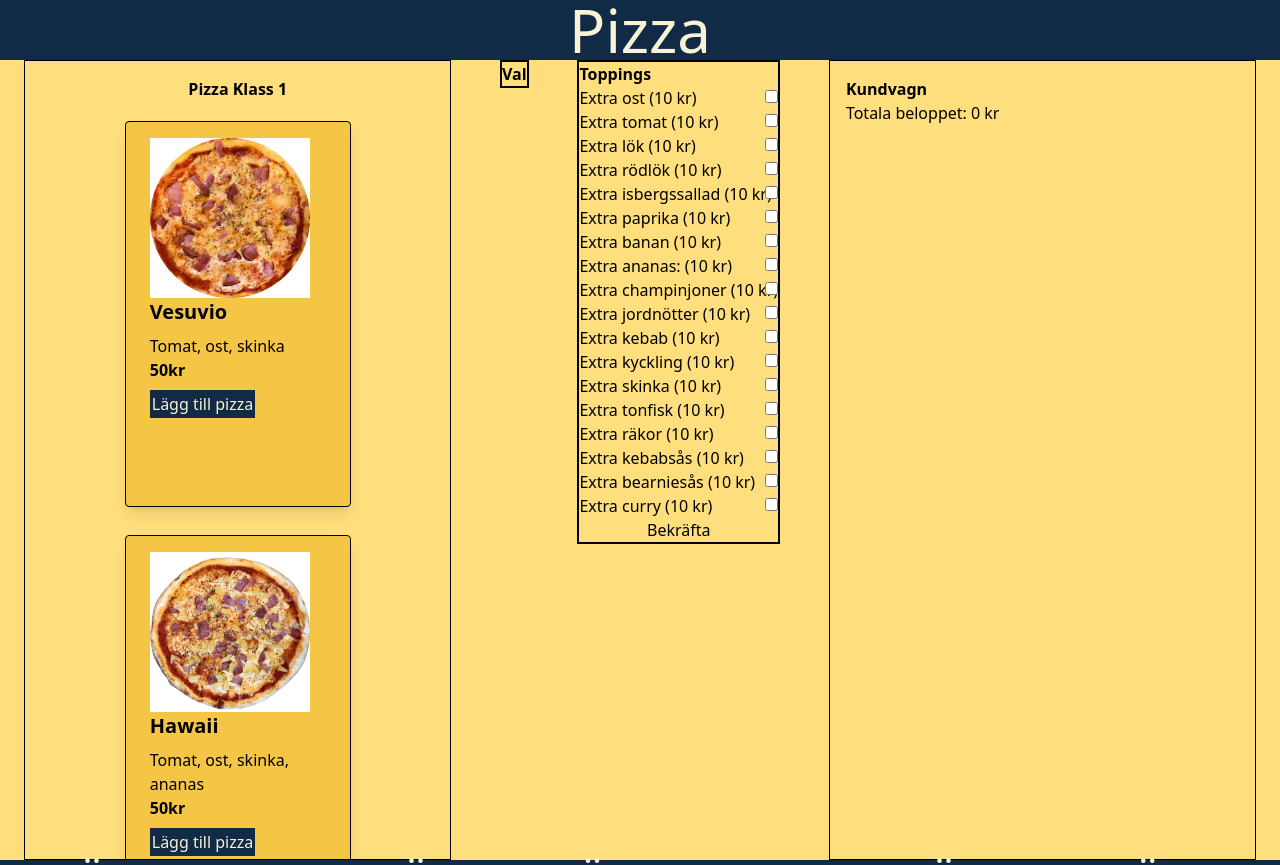
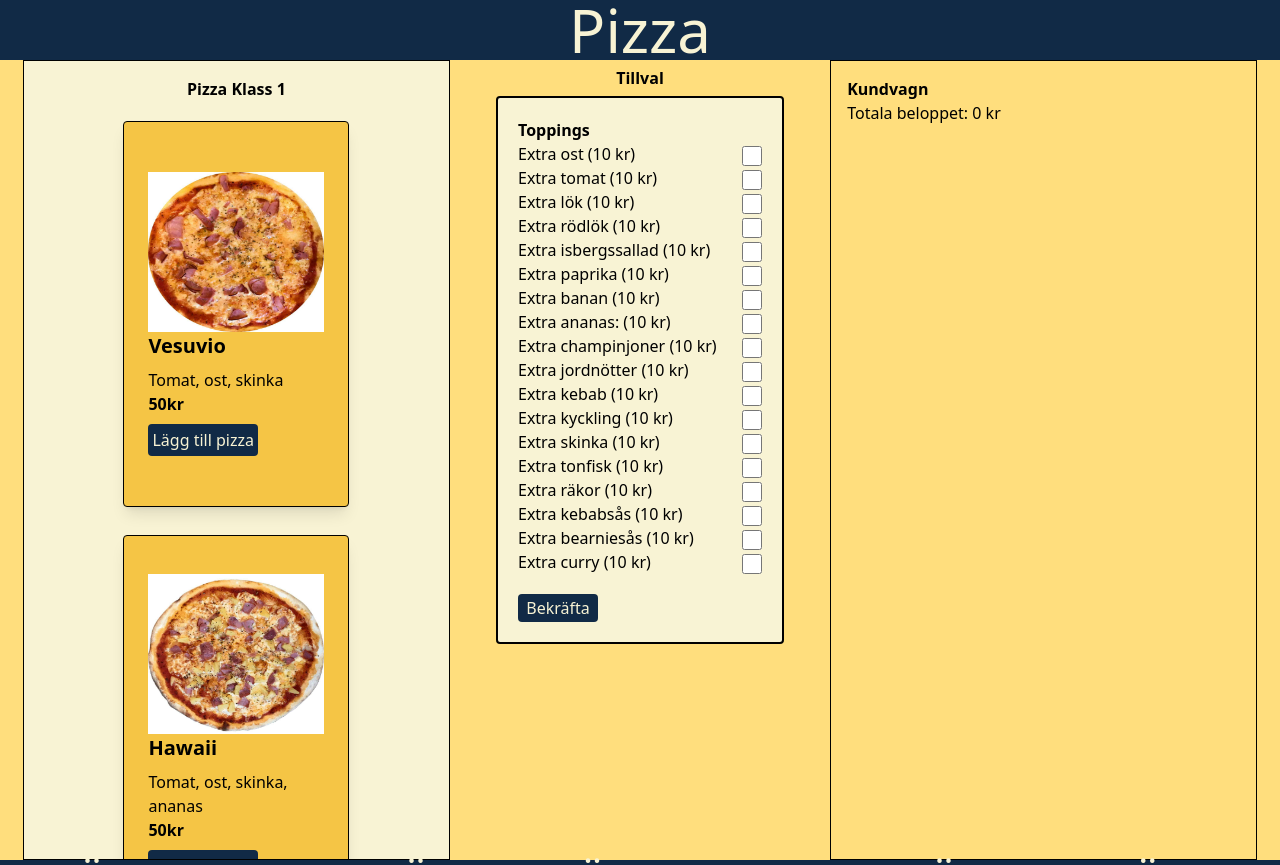
Before and after one commit to biggieliten/PizzaCalculator, a React (Vite) app: page / in a window 1280 px wide. Shown: the top 865 px of the page. Built offline with nearby package versions, Linux system fonts and the light colour scheme.

Commit message:
Began styling ChosenProduct

```diff
--- a/src/App.tsx
+++ b/src/App.tsx
@@ -15,7 +15,7 @@ function App() {
   return (
     <>
       <Header />
-      <div className="flex flex-col md:flex-row justify-around ">
+      <div className="flex flex-col md:flex-row justify-around  ">
         <PizzaProvider>
           <PizzaCard />
           <ChosenProduct />
--- a/src/Components/Cards/Cards.tsx
+++ b/src/Components/Cards/Cards.tsx
@@ -29,14 +29,14 @@ const Card: React.FC<CardProps> = ({ name, ingredients, price, id, img }) => {
   };
   return (
     <div className="max-w-sm rounded overflow-hidden shadow-lg bg-darkyellow border mb-2 m-5">
-      <div className="px-6 py-4 w-56 h-[24rem]  	">
+      <div className="px-6 py-4 w-56 h-[24rem]  flex flex-col justify-center 	">
         <img src={img} alt="" className="h-40" />
 
         <div className="font-bold text-xl mb-2">{name}</div>
         <p className="text-gray-700 text-base">{ingredients.join(", ")} </p>
         <div className="font-bold mb-2">{price}kr</div>
         <Button
-          styling="bg-blue text-vanilla w-fit p-0.5 "
+          styling="bg-blue text-vanilla w-fit p-1 rounded"
           ButtonClick={addPizzaToChosen}
           ButtonTitle="Lägg till pizza"
         />
--- a/src/Components/Cards/PizzaCard.tsx
+++ b/src/Components/Cards/PizzaCard.tsx
@@ -17,7 +17,7 @@ const PizzaCard = () => {
 
   return (
     <>
-      <div className="flex flex-col items-center w-1/3 h-screen p-4 border border-gray-200 overflow-scroll">
+      <div className="bg-vanilla flex flex-col items-center w-1/3 h-screen p-4 border border-gray-200 overflow-y-scroll">
         <h1 className="font-bold">Pizza Klass 1</h1>
         <div className="standardpizza flex flex-wrap items-center justify-center mb-6">
           {standardPizza.map(
--- a/src/Components/ChosenProduct/ChosenProduct.tsx
+++ b/src/Components/ChosenProduct/ChosenProduct.tsx
@@ -69,12 +69,13 @@ const ChosenProduct = () => {
 
   return (
     <>
-      <div className="flex flex-col border-solid border-2 border-sky-500 size-fit">
-        <h1 className="font-bold">Val</h1>
+      <div className="choiceBox flex flex-col items-center  ">
+        <div className="flex flex-col border-sky-500 size-fit m-1.5 ">
+          <h1 className="font-bold ">Tillval</h1>
           <h2>{currentPizza?.name}</h2>
           {/* <Button ButtonClick={() => deletePizza(pizza.id)} ButtonTitle="Delete" /> */}
         </div>
-      <div className="flex flex-col border-solid border-2 border-sky-500 size-fit">
+        <div className=" bg-vanilla flex flex-col border-solid border-2 border-sky-500 size-auto w-72 p-5 rounded">
           <h1 className="font-bold">Toppings</h1>
 
           {toppings.map((topping) => (
@@ -90,15 +91,16 @@ const ChosenProduct = () => {
                 type="checkbox"
                 name={topping.name}
                 id=""
-              className="absolute right-0 top-1"
+                className="absolute right-0 top-1 l-10 w-5 h-5"
               />
             </div>
           ))}
           <Button
             ButtonClick={AddPizzaToCart}
             ButtonTitle="Bekräfta"
-          styling=""
+            styling="bg-blue text-vanilla w-20 h-7 mt-5 rounded "
           />
+        </div>
       </div>
     </>
   );
```
Lines whose indentation alone changed are shown as unchanged.
